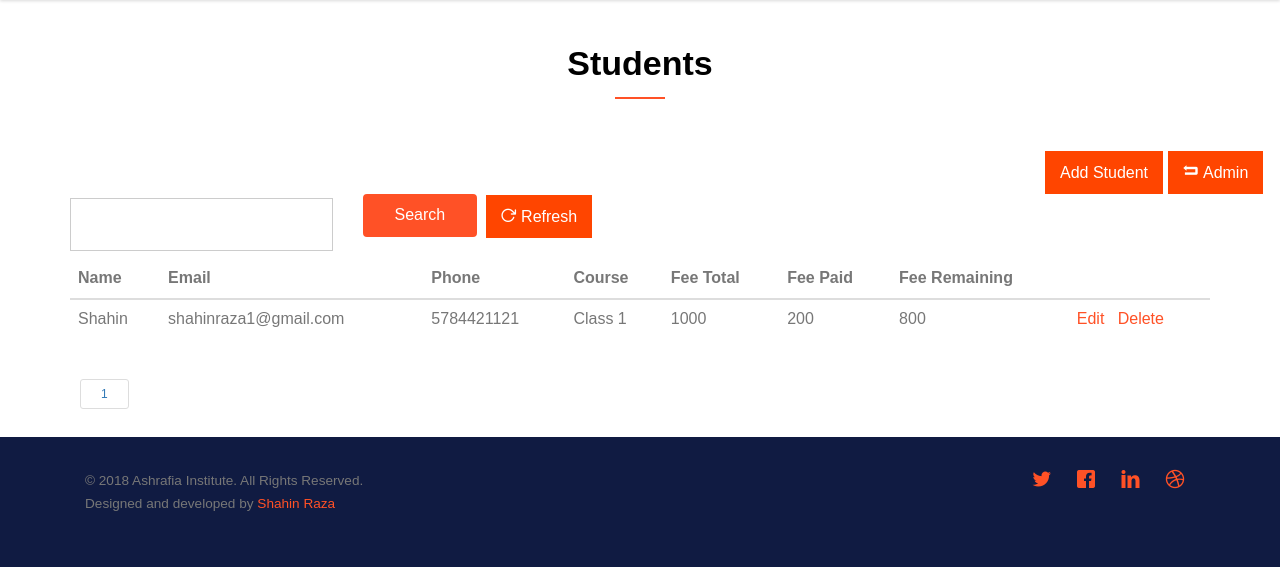
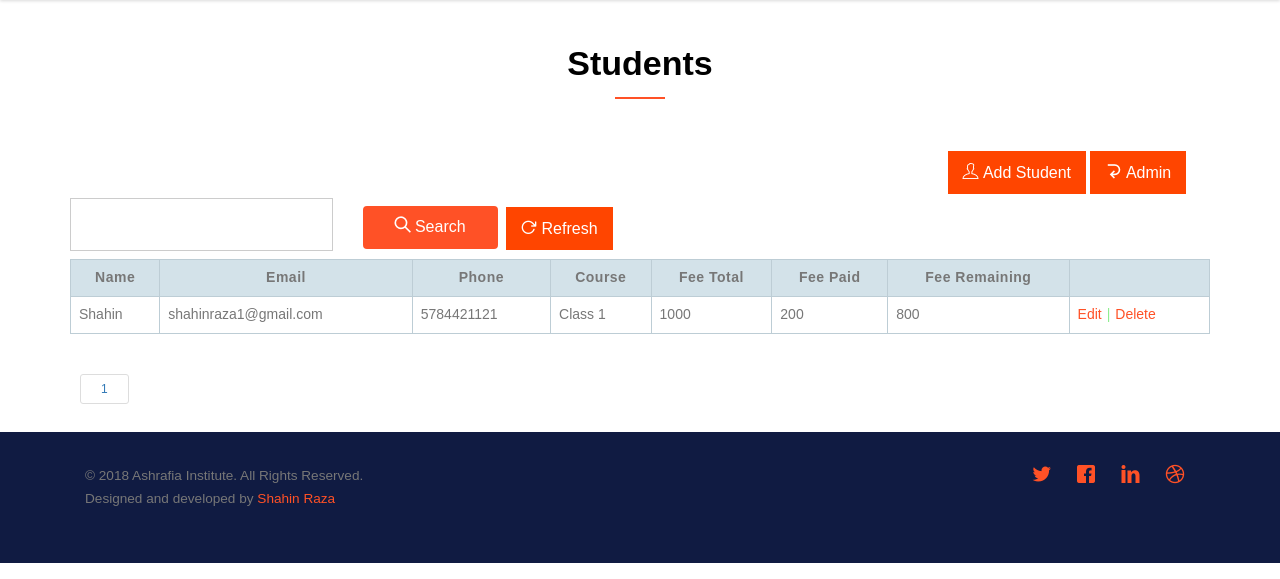
Before and after one commit to shahin-raza/ashrafia, a PHP site: page /students-view in a window 1280 px wide. Shown: the part 103-682 px from the top of the page. Run offline with PHP 8.4, Linux system fonts and the light colour scheme; the visitor is signed in with stand-in values (Sample User, id 1); data comes from the database, SQL or seed files in the repository; both versions use the stored data as it was before the commit; a stand-in replaces the project's code that opens the database connection; some web fonts are replaced.

Commit message:
changed table style

```diff
--- a/footer.php
+++ b/footer.php
@@ -43,6 +43,5 @@
 	<script src="js/magnific-popup-options.js"></script>
 	<!-- Main -->
 	<script src="js/main.js"></script>
-
 	</body>
 </html>
--- a/resources/mystyle.css
+++ b/resources/mystyle.css
@@ -125,3 +125,58 @@ a.add-button:hover, a.add-button:active {
 .save-cancel-btn {
   margin-top: 45px;
 }
+
+#suggesstion-box  {
+  list-style: none;
+    background-color: #00ba9d;
+    color: white;
+    margin: 0;
+    padding: 0;
+    width: 264px;
+    position: absolute;
+    z-index: 100;
+    margin-top: -8px;
+}
+
+#stdnt-li {
+  border-bottom: 1px solid aliceblue;
+}
+
+.enq-donebtn{
+  background-color: #00ba9d;
+}
+
+.pipe {
+  padding: 5px;
+  color: lightgreen;
+}
+
+.action-links {
+  font-size: 14px;
+}
+
+.search-refresh {
+  margin-top: 12px;
+}
+
+tr:nth-child(even) {background-color:#f2f2f2;}
+
+.table-striped>tbody>tr:nth-of-type(odd) {
+  background-color: #F4F7F6;
+}
+
+table>thead>tr>th {
+  background-color: #d3e2e9;
+  border: 1px solid #bdcdd5 !important;
+  font-size: 14px !important;
+  font-weight: 600 !important;
+  letter-spacing: .5px;
+  font-family: 'Montserrat', sans-serif;
+  vertical-align: middle;
+  text-align: center !important;
+}
+
+table>tbody>tr>td {
+  border: 1px solid #bdcdd5 !important;
+  font-size: 14px !important;
+}
--- a/students-view.php
+++ b/students-view.php
@@ -16,19 +16,21 @@ if (!isset($_SESSION['user_id'])) {
         <h2 class="text-center">Students</h2>
       </div>
       <div class="row">
-        <div class="col-md-4 col-md-offset-10">
-          <a href="students-add" class="add-button">Add Student</a>
-          <a href="admin" class="add-button"><span class="icon-back"></span> Admin</a>
+        <div class="col-md-4 col-md-offset-9">
+          <a href="students-add" class="add-button"><i class="ti-user"></i> Add Student</a>
+          <a href="admin" class="add-button"><span class="ti-back-left" style="font-weight:bold;"></span> Admin</a>
         </div>
         <form action="" method="GET">
           <div class="col-md-3">
             <div class="frmSearch">
               <input type="text" name="stdnt" id="search-box">
-              <div id="suggesstion-box"></div>
+              <ul id="suggesstion-box"></ul>
             </div>
           </div>
-          <div class="col-md-3">
-            <input type="submit" class="btn btn-primary" id="submit-button" value="Search">
+          <div class="col-md-3 search-refresh">
+            <button type="submit" class="btn btn-primary">
+              <i class="ti-search" style="font-weight:bold;"></i> Search
+            </button>
             <a href="students-view" class="add-button"><span class="icon-reload"></span> Refresh</a>
           </div>
         </form>
@@ -76,7 +78,7 @@ if (!isset($_SESSION['user_id'])) {
               $totalPages = ceil($r / $perPage);
               $links = "";
 
-              $sql = "SELECT * FROM student ORDER BY date ASC LIMIT $startAt, $perPage";
+              $sql = "SELECT * FROM student ORDER BY name,date DESC LIMIT $startAt, $perPage";
               if(!empty($stdnt)) {
                 $sql = "SELECT * FROM student WHERE name LIKE '%$stdnt%' ORDER BY date ASC LIMIT $startAt, $perPage";
               }
@@ -90,8 +92,8 @@ if (!isset($_SESSION['user_id'])) {
                 while($row = $result->fetch_assoc()) {
                  echo "<tr><td>".$row['name']."</td><td>".$row['email']."</td><td>".$row['phone']."<td>".$row['course']."</td><td>".$row['feetotal']."</td></td>
                  <td>".$row['feepaid']."<td>".$row['feeremain']."</td>";
-                 echo '<td> <a href="students-edit/'.$row['sid'].'">Edit</a>&nbsp &nbsp';
-                 echo '<a href="student-delete/'.$row['sid'].'">Delete</a></td></tr>';
+                 echo '<td> <a href="students-edit/'.$row['sid'].'" class="action-links">Edit</a><span class="pipe">|</span>';
+                 echo '<a href="student-delete/'.$row['sid'].'" class="action-links">Delete</a></td></tr>';
                 }
               }
               if ($result->num_rows <= 0) {
@@ -112,5 +114,6 @@ for ($i = 1; $i <= $totalPages; $i++) {
     echo "<li class='page-item'><a class='page-link' href='students-view?page=$i'>$i</a></li>";
   }
   ?>
-</ul></div>
+  </ul>
+</div>
 <?php include 'footer.php';?>
```
Also changed, not shown: admin-view.php (+5 -5 lines), ashrafia_dec16.sql (deleted, +0 -116 lines), fee-structure.php (+5 -4 lines), get-student.php (+4 -29 lines), students-add.php (+1 -27 lines), students-enquiry.php (+9 -8 lines). Lines whose indentation alone changed are shown as unchanged.
